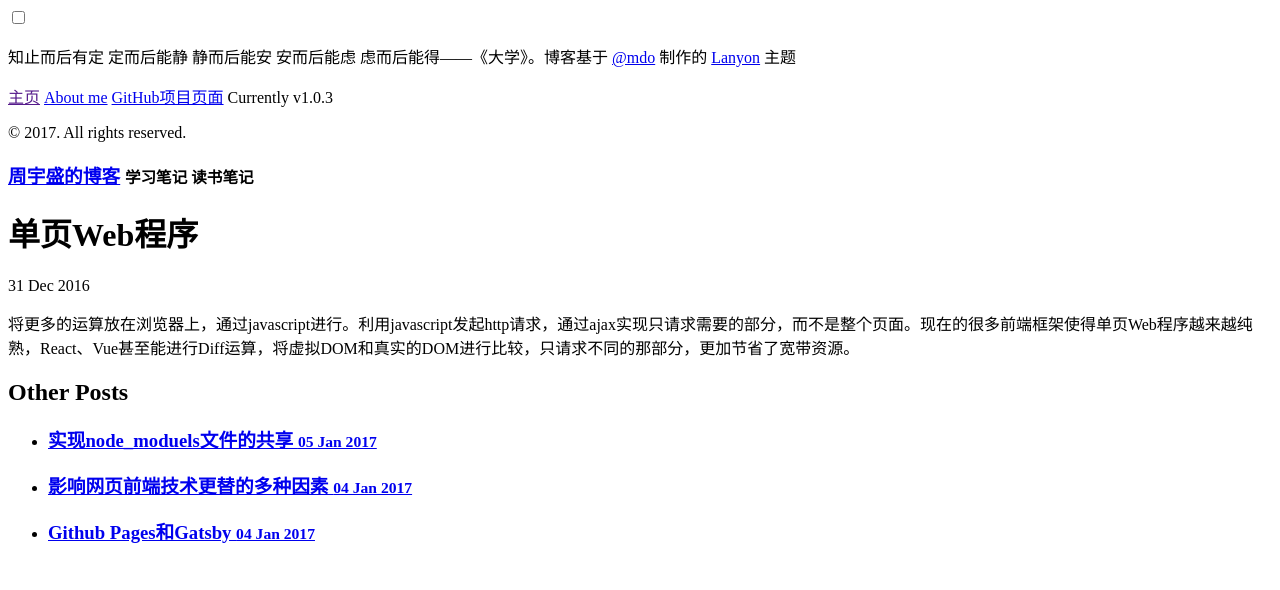
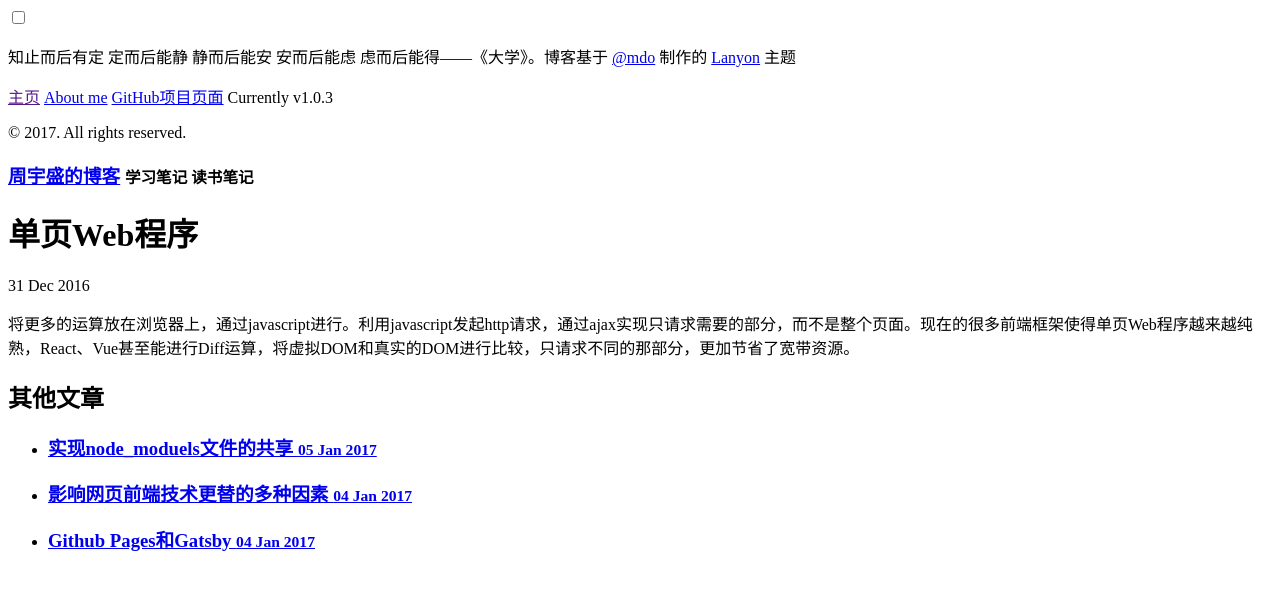
Before and after one commit to jasonzhouu/old-github-pages, a Jekyll site: the page built from _posts/2016-12-31-single-page-web-application.md, in a window 1280 px wide. Shown: the top 590 px of the page. Built offline with Jekyll 4.4.1, drawn with Linux system fonts in a browser that asks for light colours; comment, search, counter and statistics services are not loaded.

Commit message:
其他文章

```diff
--- a/_layouts/post.html
+++ b/_layouts/post.html
@@ -17,7 +17,7 @@ layout: default
 {% include addtoany.html %}
 
 <div class="related">
-  <h2>Other Posts</h2>
+  <h2>其他文章</h2>
   <ul class="related-posts">
     {% for post in site.related_posts limit:3 %}
       <li>
```
